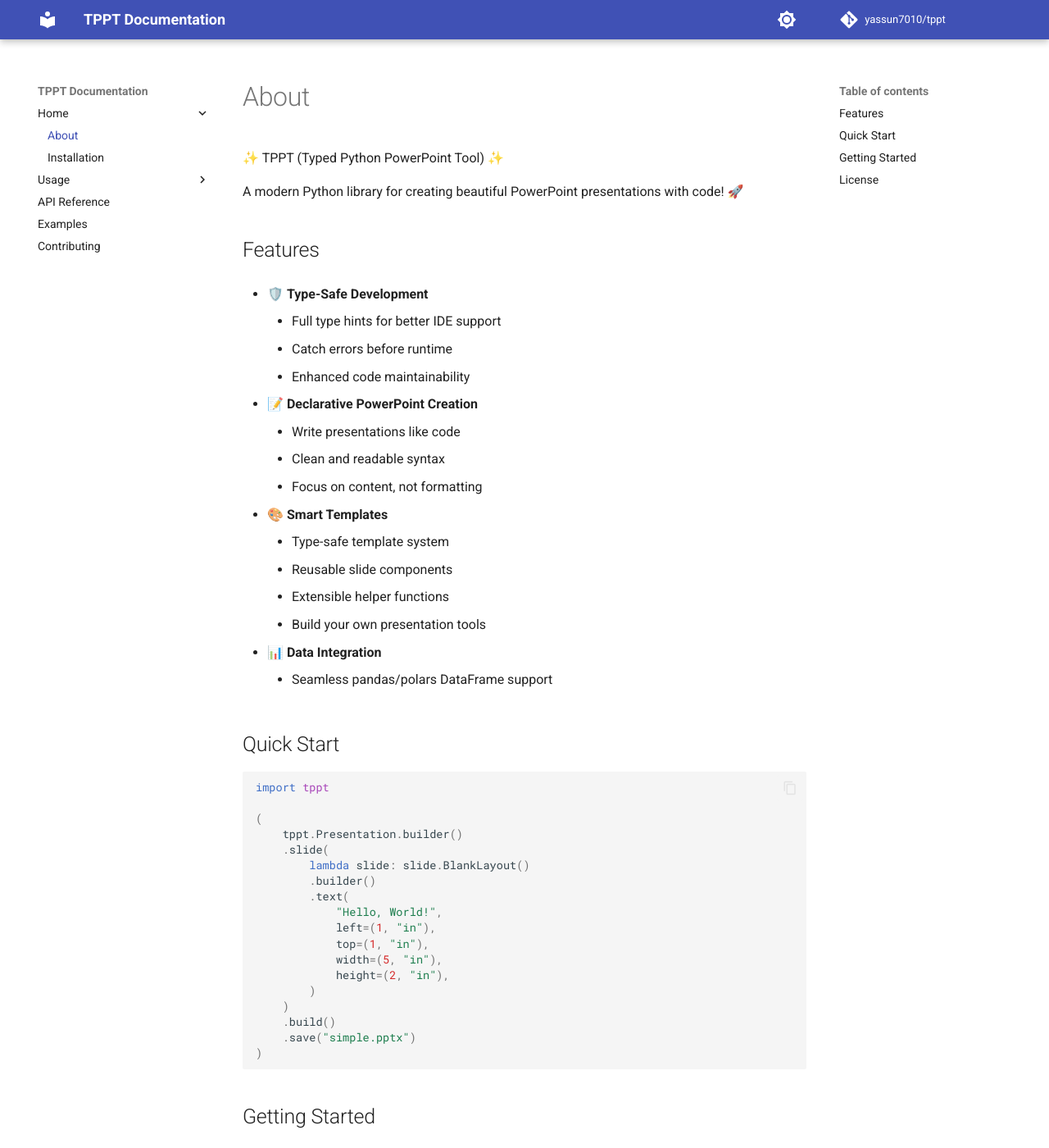
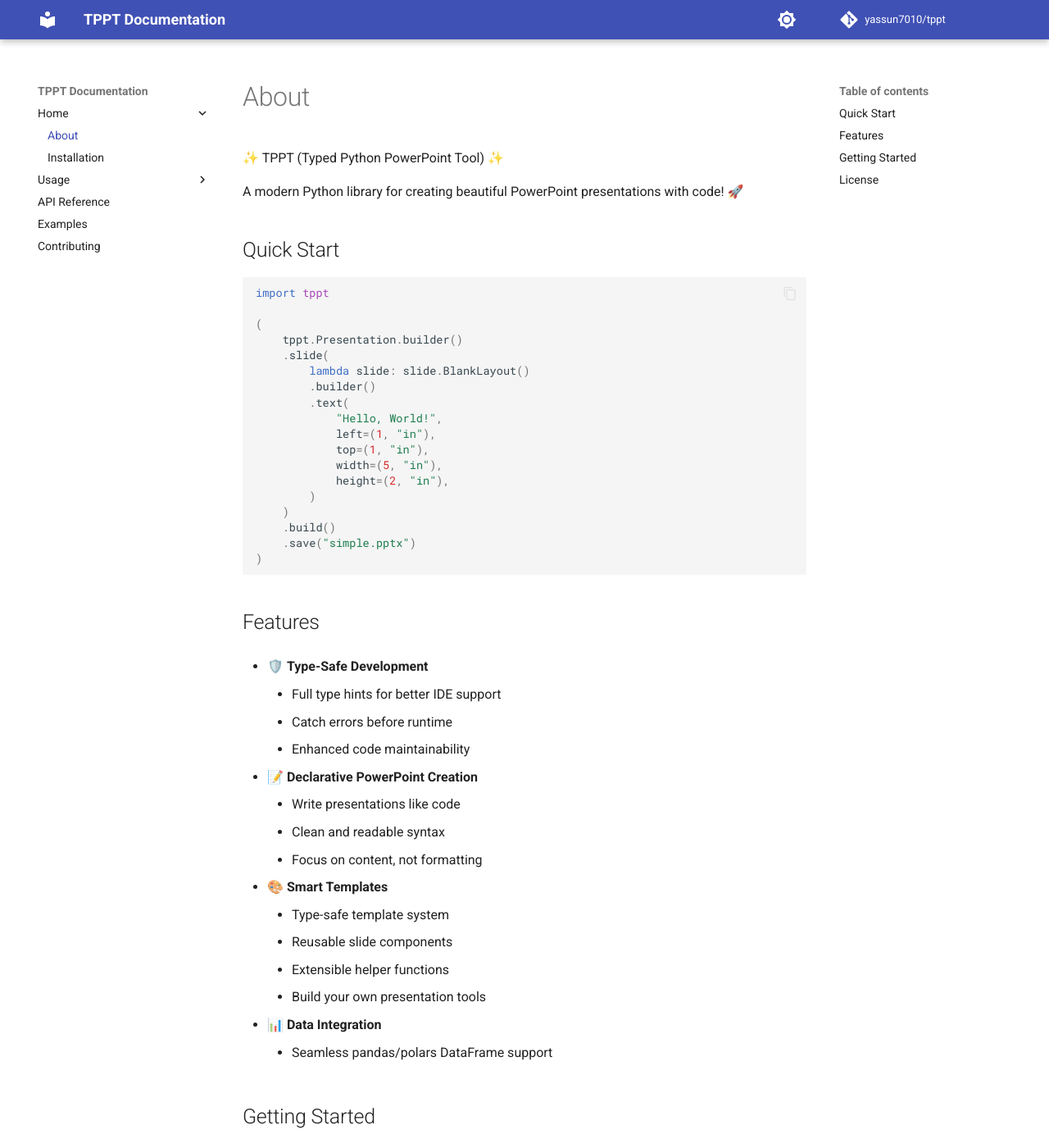
Before and after one commit to ya7010/tppt, an MkDocs documentation site: the page built from docs/docs/index.md, in a window 1280 px wide and 1400 px high. Shown: the whole window at 82% size. Built offline with MkDocs 1.6.1 and Material for MkDocs 9.7.7, drawn with Linux system fonts in a browser that asks for light colours; comment, search, counter and statistics services are not loaded; part of the change alters nothing that is shown.

````diff
--- a/docs/docs/index.md
+++ b/docs/docs/index.md
@@ -3,6 +3,12 @@
 ✨ TPPT (Typed Python PowerPoint Tool) ✨
 
 A modern Python library for creating beautiful PowerPoint presentations with code! 🚀
+
+## Quick Start
+
+```python
+--8<-- "codes/quick-start.py"
+```
 
 ## Features
 
@@ -25,11 +31,6 @@ A modern Python library for creating beautiful PowerPoint presentations with cod
 - 📊 **Data Integration**
     - Seamless pandas/polars DataFrame support
 
-## Quick Start
-
-```python
---8<-- "codes/quick-start.py"
-```
 
 ## Getting Started
 
--- a/docs/mkdocs.yml
+++ b/docs/mkdocs.yml
@@ -77,7 +77,7 @@ markdown_extensions:
 nav:
   - Home:
       - About: index.md
-      - Installation: installation.md
+      - Installation: home/installation.md
   - Usage:
       - Builder: usage/index.md
       - Text: usage/text.md
````
Also changed, not shown: docs/docs/home/installation.md (renamed from docs/docs/installation.md).
